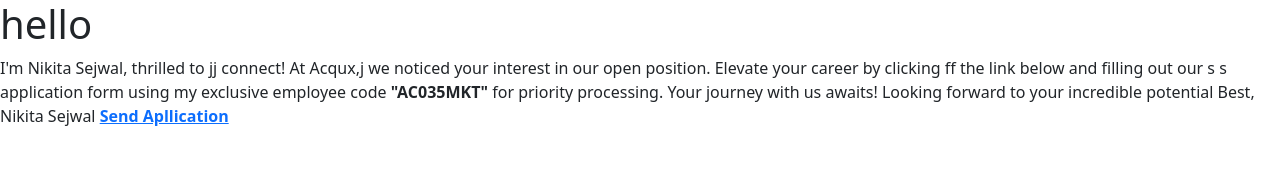
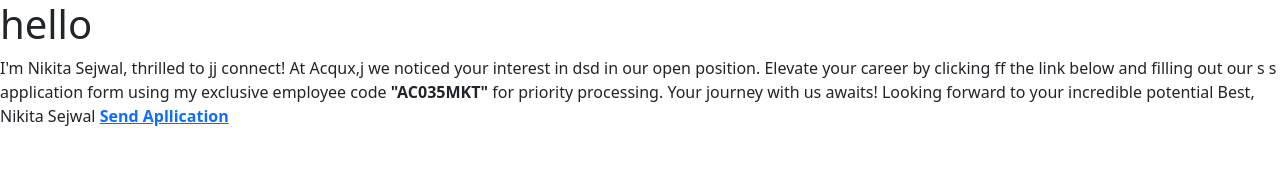
Before and after one commit to shivamsaini525/spotify_clone, a React (Vite) app in the folder movix/: page / in a window 1280 px wide. Shown: the top 178 px of the page. Built offline with nearby package versions, Linux system fonts and the light colour scheme.

Commit message:
artistplaylisjjt is completeddd

```diff
--- a/movix/src/App.jsx
+++ b/movix/src/App.jsx
@@ -8,7 +8,7 @@
     <>
      <h1>hello</h1>
       <p>I'm Nikita Sejwal, thrilled to jj connect! At Acqux,j we
-        noticed your interest in our open position. Elevate your
+        noticed your interest in dsd in our open position. Elevate your
         career by clicking ff the link below and filling out our s s  application
         form using my exclusive employee code <b>"AC035MKT"</b> for priority processing. Your
         journey with us awaits! Looking forward to your incredible potential Best,
```
